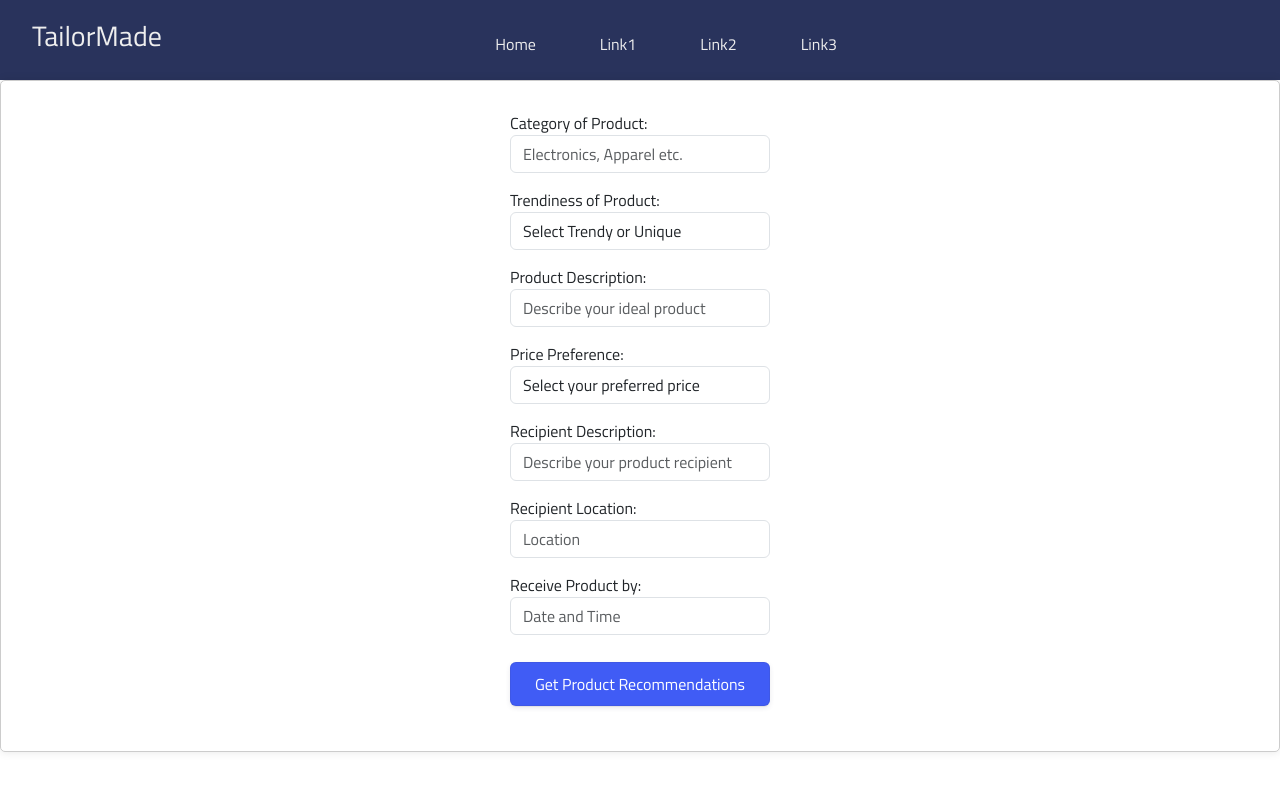
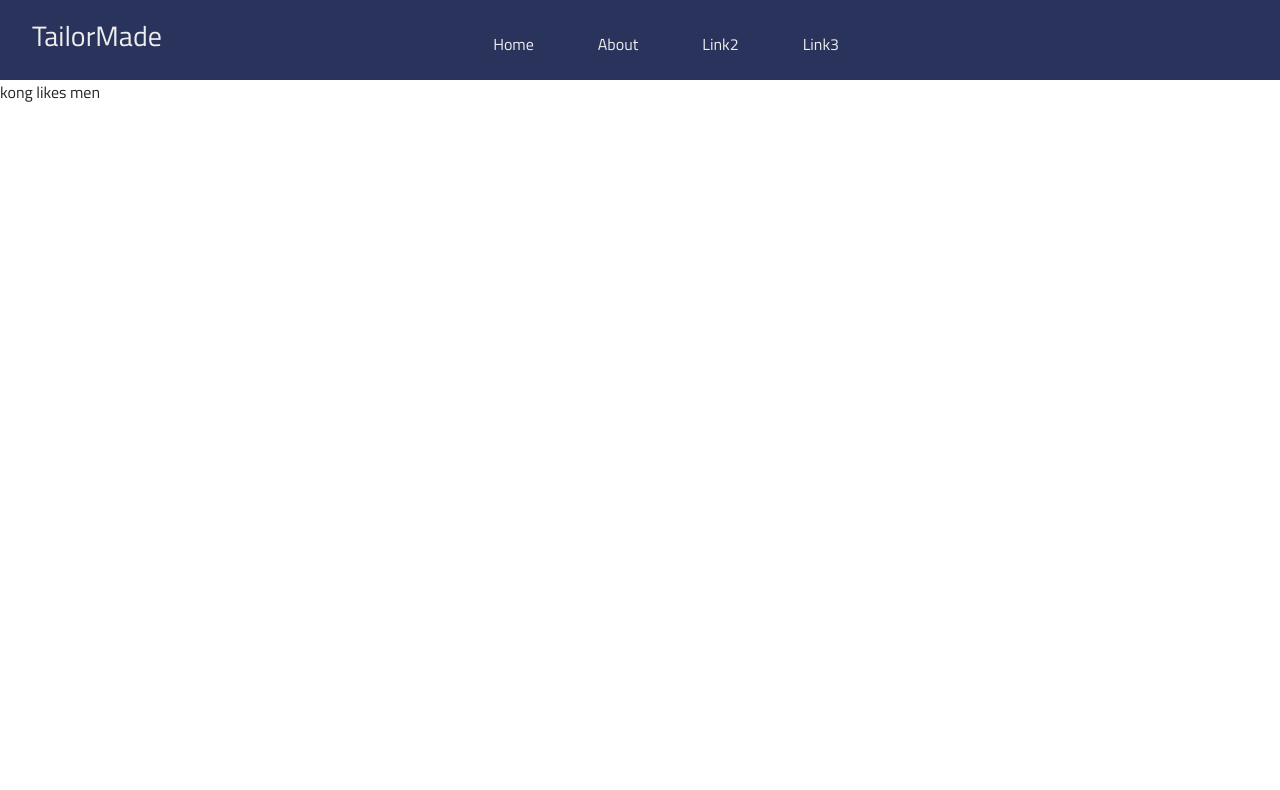
Before and after one commit to wjunwei2001/TailorMade, a React (Create React App) app in the folder application/client/: page /about in a window 1280 px wide. Shown: the top 790 px of the page. Built offline with nearby package versions, Linux system fonts and the light colour scheme; no server answers.

Commit message:
Add routes

```diff
--- a/application/client/src/App.jsx
+++ b/application/client/src/App.jsx
@@ -1,7 +1,8 @@
 import './App.css';
 import React from 'react';
-import Navbar from './components/Navbar';
-import Form from './components/Form'
+import Home from './pages/Home';
+import About from './pages/About';
+import { BrowserRouter as Router, Routes, Route } from 'react-router-dom';
 import { useState, useEffect } from "react";
 
 // functions
@@ -20,10 +21,12 @@ function App() {
 
 
   return (
-    <React.Fragment>
-      <Navbar />
-      <Form />
-    </React.Fragment>
+    <Router>
+      <Routes>
+        <Route path="/" element={<Home />} />
+        <Route path="/about" element={<About />} />
+      </Routes>
+    </Router>
 
   );
 }
--- a/application/client/src/components/Navbar.jsx
+++ b/application/client/src/components/Navbar.jsx
@@ -16,7 +16,7 @@ function Navbar() {
       </a>
       <nav ref={navRef}>
         <a href="/">Home</a>
-        <a href="/#">Link1</a>
+        <a href="/about">About</a>
         <a href="/#">Link2</a>
         <a href="/#">Link3</a>
         <button className="nav-btn nav-close-btn" onClick={showNavbar}>
--- /dev/null
+++ b/application/client/src/pages/About.jsx
@@ -0,0 +1,14 @@
+import React from 'react'
+import Navbar from '../components/Navbar'
+
+const About = () => {
+  return (
+    <React.Fragment>
+        <Navbar />
+        kong likes men
+    </React.Fragment>
+
+  )
+}
+
+export default About
--- /dev/null
+++ b/application/client/src/pages/Home.jsx
@@ -0,0 +1,14 @@
+import React from 'react'
+import Navbar from '../components/Navbar'
+import Form from '../components/Form'
+
+const Home = () => {
+  return (
+    <React.Fragment>
+      <Navbar />
+      <Form />
+    </React.Fragment>
+  )
+}
+
+export default Home
```
